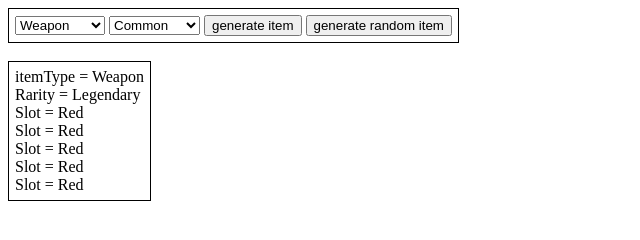
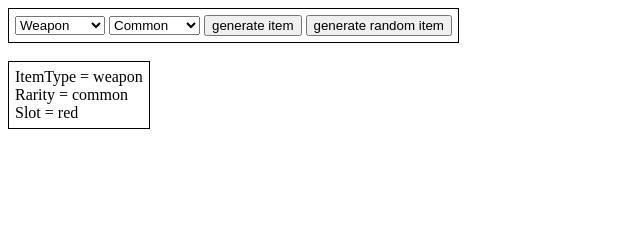
Before and after one commit to domx9200/DnD_Slots, a plain HTML site: page index.html in a window 1280 px wide. Both pictures are taken after a click on the button "generate item". Shown: the whole page, without its empty margins (0-640 px from the left). Drawn offline with Linux system fonts and the light colour scheme.

Commit message:
finished up the test ui stuff for the random generation
next step is to add more customization, such as type of weapon or armor. and add more data for stacking gems

```diff
--- a/index.html
+++ b/index.html
@@ -37,14 +37,5 @@
     </div>
     <br>
     <div id="generatedItems"></div>
-    <div class="generatedItem">
-      <div>itemType = Weapon</div>
-      <div>Rarity = Legendary</div>
-      <div>Slot = Red</div>
-      <div>Slot = Red</div>
-      <div>Slot = Red</div>
-      <div>Slot = Red</div>
-      <div>Slot = Red</div>
-    </div>
   </body>
 </html>
--- a/js/common/dataclasses.js
+++ b/js/common/dataclasses.js
@@ -12,6 +12,10 @@ class itemType {
 
 class itemRates {
     static rates = {"weapon":0.3, "armor":0.7, "accessory":1, "wonderous":0.5, "staff": 0.3}
+}
+
+class rarityList {
+    static rarities = {0:"common", 1:"uncommon", 2:"rare", 3:"very rare", 4:"legendary"}
 }
 
 //slotColor is a dataclass to make adding colors to slots and gems easier
--- a/js/main.js
+++ b/js/main.js
@@ -42,9 +42,17 @@ function generateItem(){
     else
         newItem = new item(currentItemType, 0, 1, [new Slot(currentItemType, colorList.colors.green)]);
     var newItemDiv = document.createElement("div");
-    newItemDiv.style.border = "1px solid";
-    newItemDiv.style.width = "fit-content";
-    newItemDiv.style.padding = "6px";
+    newItemDiv.setAttribute("class", "generatedItem");
+
+    var slotList = "";
+    for(var i = 0; i < newItem.slots.length; i++){
+        slotList = slotList + "Slot = " + newItem.slots[i].color + "<br>";
+    }
+
+    newItemDiv.innerHTML = "ItemType = " + newItem.type +
+                         "<br>Rarity = " + rarityList.rarities[newItem.rarity] +
+                         "<br>" + slotList;
+    document.getElementById("generatedItems").appendChild(newItemDiv);
     console.log(newItem);
 }
 
```
